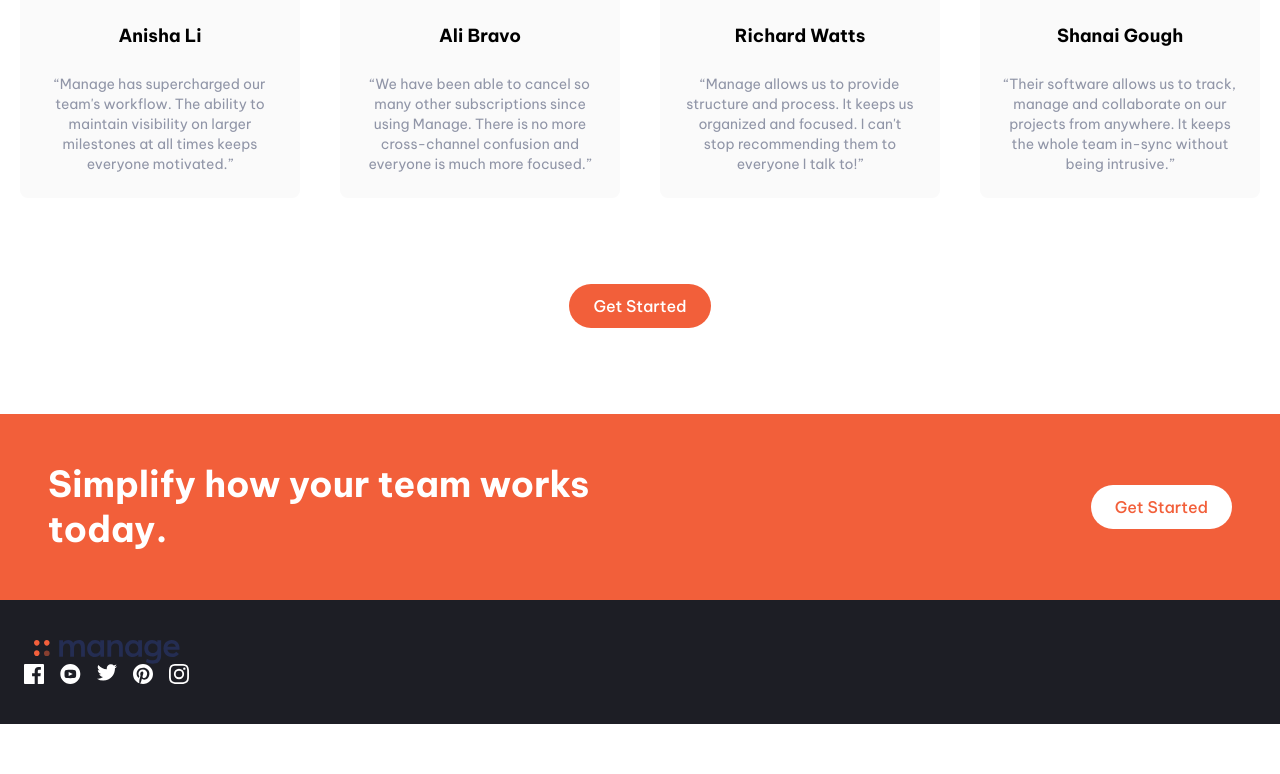
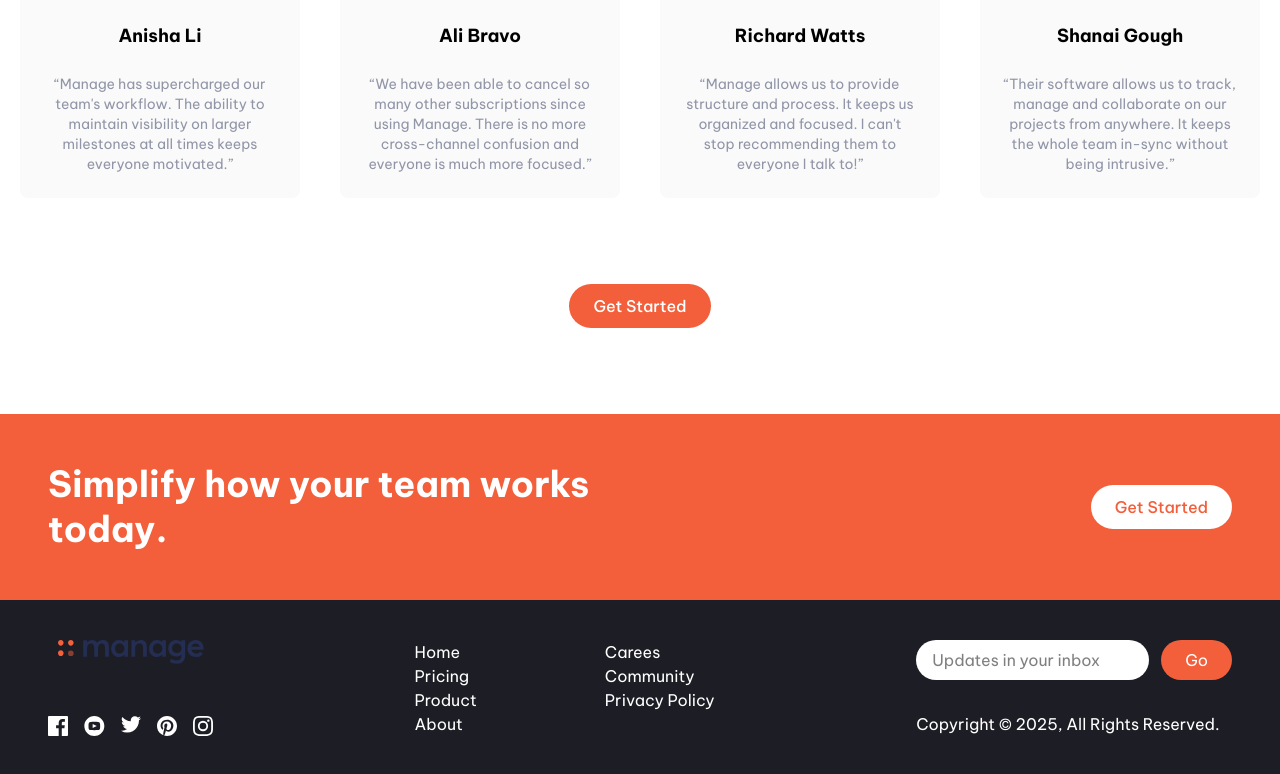
Before and after one commit to MarziaJalili/manage-landing-page, a React (Vite) app: page / in a window 1280 px wide. Shown: the part 1558-2332 px from the top of the page. Before the commit the page ends 2282 px from the top, so only its background shows below. Built offline with nearby package versions, Linux system fonts and the light colour scheme.

Commit message:
finished the footer

```diff
--- a/src/App.jsx
+++ b/src/App.jsx
@@ -3,17 +3,20 @@ import Hero from "./components/Hero";
 import Features from "./components/Features";
 import Testimonials from "./components/Testimonials";
 import Cta from "./components/Cta";
-import Footer from "./components/Footer";
+import Footer from "./components/footer/Footer";
 
+import { useState } from "react";
 const App = () => {
+  const [darkMood, setDarkMood] = useState(false);
+
   return (
     <main className="font-be-vietnam-pro">
-      <Header />
+      <Header darkMood={darkMood} setDarkMood={setDarkMood} />
       <Hero />
       <Features />
       <Testimonials />
       <Cta />
-      <Footer />
+      <Footer darkMood={darkMood} />
     </main>
   );
 };
--- a/src/components/Header.jsx
+++ b/src/components/Header.jsx
@@ -1,10 +1,7 @@
 import Logo from "./Logo";
 import ToggleButton from "./ToggleButton";
 
-import { useState } from "react";
-
-const Header = () => {
-  const [darkMood, setDarkMood] = useState(false);
+const Header = ({ darkMood, setDarkMood }) => {
   return (
     <header>
       <nav className="relative container mx-auto  p-6 flex items-center justify-between">
--- a/src/components/Testimonials.jsx
+++ b/src/components/Testimonials.jsx
@@ -69,7 +69,7 @@ const Testimonials = () => {
         What's differnet about Manage?
       </h2>
       {/* Testimonial Container */}
-      <ul className="testimonials container mx-auto overflow-auto flex w-full items-center my-24 md:flex-wrap gap-4 md:space-x-6 md:pt-10">
+      <ul className="testimonials container mx-auto flex w-full items-center my-24 md:flex-wrap gap-4 md:space-x-6 md:pt-10">
         {testimonialsArray}
       </ul>
       <button>
--- a/src/components/Footer.jsx
+++ b/src/components/footer/Footer.jsx
@@ -1,7 +1,9 @@
 import { useEffect, useState } from "react";
-import Logo from "./Logo";
+import Logo from "../Logo";
 import SocialIcons from "./SocialIcons";
-const Footer = () => {
+import ListContainer from "./ListContainer";
+import Form from "./Form";
+const Footer = ({ darkMood }) => {
   // modify the screen size
   const [windowWidth, setWindowWidth] = useState(window.innerWidth);
   const [range, setRange] = useState(windowWidth > 600 ? 50 : 20);
@@ -44,12 +46,16 @@ const Footer = () => {
   });
 
   return (
-    <footer className="w-[100vw] bg-Very-Dark-Blue flex flex-col-reverse justify-between px-6 py-10 space-y-8 md:flex-row md:space-y-0">
+    <footer className="w-[100vw] bg-Very-Dark-Blue flex flex-col-reverse justify-between px-12 py-10 space-y-8 md:flex-row md:space-y-0">
       <div className="flex flex-col-reverse items-center justify-between space-y-12 md:flex-col md:space-y-0 md:items-center">
-        <Logo />
-
+        <Logo darkMood={darkMood} />
+        <p className="mx-auto my-6 text-center text-white md:hidden">
+          Copyright &copy; 2025, All Rights Reserved.
+        </p>
         <SocialIcons />
       </div>
+      <ListContainer />
+      <Form />
       <div
         className={`-z-1 pointer-events-none bubbles fixed flex h-[${totalHeight}] inset-0 gap-1 flex-wrap w-[100vw]`}
       >
--- /dev/null
+++ b/src/components/footer/Form.jsx
@@ -0,0 +1,25 @@
+const Form = () => {
+  return (
+    <div action="#" className="flex flex-col justify-between">
+      <form
+        action="
+    #"
+        className="flex space-x-3"
+      >
+        <input
+          type="text"
+          className="bg-white flex-1 px-4 rounded-full focus:outline-none"
+          placeholder="Updates in your inbox"
+        />
+        <button className="dark-btn px-6 py-2 text-white rounded-full bg-Bright-Red hover:bg-Bright-Red-Sup-Light focus:outline-none">
+          Go
+        </button>
+      </form>
+      <p className="hidden text-white md:block">
+        Copyright &copy; 2025, All Rights Reserved.
+      </p>
+    </div>
+  );
+};
+
+export default Form;
--- /dev/null
+++ b/src/components/footer/ListContainer.jsx
@@ -0,0 +1,39 @@
+import React from "react";
+
+const ListContainer = () => {
+  return (
+    <ul className="flex justify-around space-x-32">
+      <li className="flex flex-col space-y-3 text-white">
+        <ul>
+          <li className="hover:text-Bright-Red">
+            <a href="#">Home</a>
+          </li>
+          <li className="hover:text-Bright-Red">
+            <a href="#">Pricing</a>
+          </li>
+          <li className="hover:text-Bright-Red">
+            <a href="#">Product</a>
+          </li>
+          <li className="hover:text-Bright-Red">
+            <a href="# ">About</a>
+          </li>
+        </ul>
+      </li>
+      <li className="flex flex-col space-y-3 text-white">
+        <ul>
+          <li className="hover:text-Bright-Red">
+            <a href="#">Carees</a>
+          </li>
+          <li className=" hover:text-Bright-Red">
+            <a href="#">Community</a>
+          </li>
+          <li className="hover:text-Bright-Red">
+            <a href="#">Privacy Policy</a>
+          </li>
+        </ul>
+      </li>
+    </ul>
+  );
+};
+
+export default ListContainer;
--- a/src/components/SocialIcons.jsx
+++ b/src/components/footer/SocialIcons.jsx
@@ -1,38 +1,45 @@
 const icons = [
   <svg width="20" height="20" xmlns="http://www.w3.org/2000/svg">
     <path
+      fill="white"
       d="M18.896 0H1.104C.494 0 0 .494 0 1.104v17.793C0 19.506.494 20 1.104 20h9.58v-7.745H8.076V9.237h2.606V7.01c0-2.583 1.578-3.99 3.883-3.99 1.104 0 2.052.082 2.329.119v2.7h-1.598c-1.254 0-1.496.597-1.496 1.47v1.928h2.989l-.39 3.018h-2.6V20h5.098c.608 0 1.102-.494 1.102-1.104V1.104C20 .494 19.506 0 18.896 0z"
       fillRule="nonzero"
     />
   </svg>,
   <svg xmlns="http://www.w3.org/2000/svg" width="21" height="20">
-    <path d="M10.333 0c-5.522 0-10 4.478-10 10 0 5.523 4.478 10 10 10 5.523 0 10-4.477 10-10 0-5.522-4.477-10-10-10zm3.701 14.077c-1.752.12-5.653.12-7.402 0C4.735 13.947 4.514 13.018 4.5 10c.014-3.024.237-3.947 2.132-4.077 1.749-.12 5.651-.12 7.402 0 1.898.13 2.118 1.059 2.133 4.077-.015 3.024-.238 3.947-2.133 4.077zM8.667 8.048l4.097 1.949-4.097 1.955V8.048z" />
+    <path
+      fill="white"
+      d="M10.333 0c-5.522 0-10 4.478-10 10 0 5.523 4.478 10 10 10 5.523 0 10-4.477 10-10 0-5.522-4.477-10-10-10zm3.701 14.077c-1.752.12-5.653.12-7.402 0C4.735 13.947 4.514 13.018 4.5 10c.014-3.024.237-3.947 2.132-4.077 1.749-.12 5.651-.12 7.402 0 1.898.13 2.118 1.059 2.133 4.077-.015 3.024-.238 3.947-2.133 4.077zM8.667 8.048l4.097 1.949-4.097 1.955V8.048z"
+    />
   </svg>,
 
   <svg width="20" height="17" xmlns="http://www.w3.org/2000/svg">
     <path
+      fill="white"
       d="M20 2.172a8.192 8.192 0 01-2.357.646 4.11 4.11 0 001.805-2.27 8.22 8.22 0 01-2.606.996A4.096 4.096 0 0013.847.248c-2.65 0-4.596 2.472-3.998 5.037A11.648 11.648 0 011.392 1a4.109 4.109 0 001.27 5.478 4.086 4.086 0 01-1.858-.513c-.045 1.9 1.318 3.679 3.291 4.075a4.113 4.113 0 01-1.853.07 4.106 4.106 0 003.833 2.849A8.25 8.25 0 010 14.658a11.616 11.616 0 006.29 1.843c7.618 0 11.923-6.434 11.663-12.205A8.354 8.354 0 0020 2.172z"
       fillRule="nonzero"
     />
   </svg>,
   <svg width="20" height="20" xmlns="http://www.w3.org/2000/svg">
     <path
+      fill="white"
       d="M10 0C4.477 0 0 4.477 0 10c0 4.237 2.636 7.855 6.356 9.312-.088-.791-.167-2.005.035-2.868.181-.78 1.172-4.97 1.172-4.97s-.299-.6-.299-1.486c0-1.39.806-2.428 1.81-2.428.852 0 1.264.64 1.264 1.408 0 .858-.546 2.14-.828 3.33-.236.995.5 1.807 1.48 1.807 1.778 0 3.144-1.874 3.144-4.58 0-2.393-1.72-4.068-4.176-4.068-2.845 0-4.516 2.135-4.516 4.34 0 .859.331 1.781.745 2.281a.3.3 0 01.069.288l-.278 1.133c-.044.183-.145.223-.335.134-1.249-.581-2.03-2.407-2.03-3.874 0-3.154 2.292-6.052 6.608-6.052 3.469 0 6.165 2.473 6.165 5.776 0 3.447-2.173 6.22-5.19 6.22-1.013 0-1.965-.525-2.291-1.148l-.623 2.378c-.226.869-.835 1.958-1.244 2.621.937.29 1.931.446 2.962.446 5.523 0 10-4.477 10-10S15.523 0 10 0z"
       fillRule="nonzero"
     />
   </svg>,
   <svg width="20" height="20" xmlns="http://www.w3.org/2000/svg">
     <path
+      fill="white"
       d="M10 1.802c2.67 0 2.987.01 4.042.059 2.71.123 3.975 1.409 4.099 4.099.048 1.054.057 1.37.057 4.04 0 2.672-.01 2.988-.057 4.042-.124 2.687-1.387 3.975-4.1 4.099-1.054.048-1.37.058-4.041.058-2.67 0-2.987-.01-4.04-.058-2.718-.124-3.977-1.416-4.1-4.1-.048-1.054-.058-1.37-.058-4.041 0-2.67.01-2.986.058-4.04.124-2.69 1.387-3.977 4.1-4.1 1.054-.048 1.37-.058 4.04-.058zM10 0C7.284 0 6.944.012 5.877.06 2.246.227.227 2.242.061 5.877.01 6.944 0 7.284 0 10s.012 3.057.06 4.123c.167 3.632 2.182 5.65 5.817 5.817 1.067.048 1.407.06 4.123.06s3.057-.012 4.123-.06c3.629-.167 5.652-2.182 5.816-5.817.05-1.066.061-1.407.061-4.123s-.012-3.056-.06-4.122C19.777 2.249 17.76.228 14.124.06 13.057.01 12.716 0 10 0zm0 4.865a5.135 5.135 0 100 10.27 5.135 5.135 0 000-10.27zm0 8.468a3.333 3.333 0 110-6.666 3.333 3.333 0 010 6.666zm5.338-9.87a1.2 1.2 0 100 2.4 1.2 1.2 0 000-2.4z"
       fillRule="nonzero"
     />
   </svg>,
 ];
 
-const SocialIcons = () => {
+const SocialIcons = ({ darkMood }) => {
   const socialIcons = icons.map((icon, index) => {
     return (
-      <li key={index} className="fill-white">
+      <li key={index}>
         <a href="#" aria-label="Social Media Link">
           {icon}
         </a>
--- a/src/index.css
+++ b/src/index.css
@@ -128,6 +128,10 @@ body.dark {
       color: #5e3fb8;
     }
   }
+
+  footer {
+    background-color: rgb(6, 6, 25);
+  }
 }
 .testimonials li {
   flex: 1;
```
